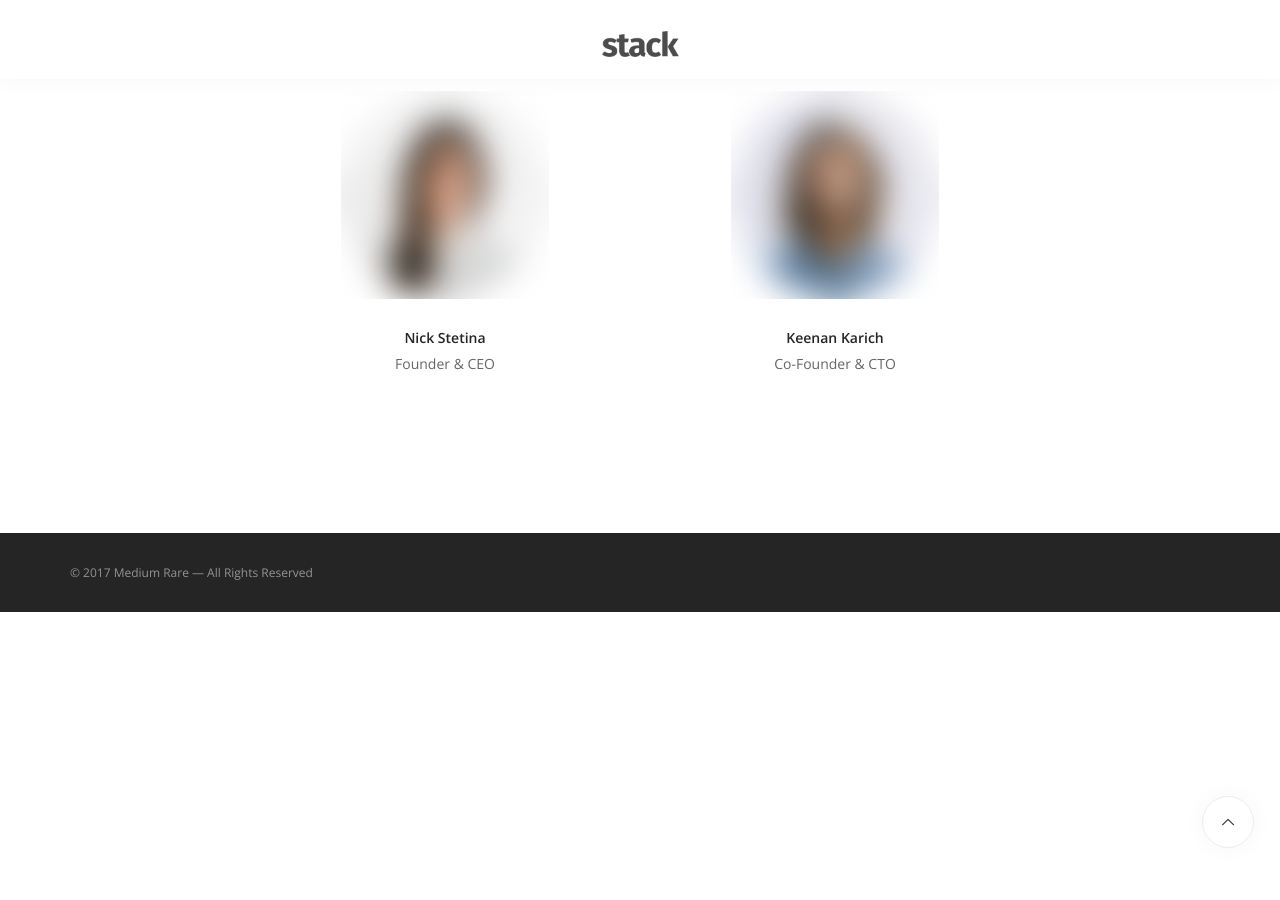
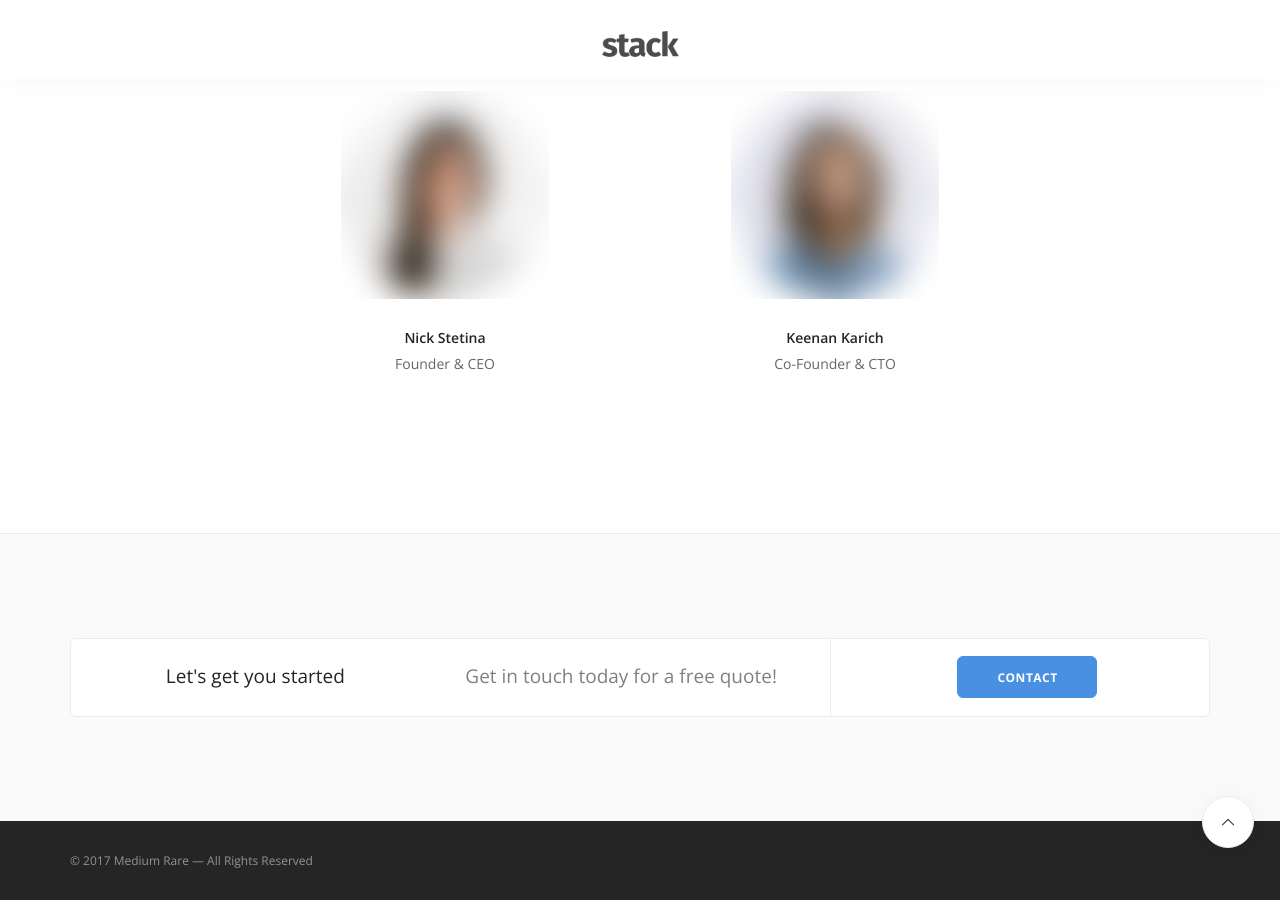
Before and after one commit to WoollyAlly/WoollyAllyTest, a Jekyll site: the page built from index.html, in a window 1280 px wide and 900 px high, scrolled down 2357 px. Built offline with Jekyll 4.4.1, drawn with Linux system fonts in a browser that asks for light colours; some web fonts are replaced; before the commit the page ends 2969 px from its top, so only the background shows below that.

Commit message:
Updated '_includes/footer.html' via CloudCannon

```diff
--- a/_includes/footer.html
+++ b/_includes/footer.html
@@ -1,4 +1,31 @@
 
+<section class=" bg--secondary">
+    <div class="container">
+        <div class="row">
+            <div class="col-sm-12">
+                <div class="cta cta-1 cta--horizontal boxed boxed--border text-center-xs">
+                    <div class="col-md-3 col-md-offset-1 col-sm-4">
+                        <h4>Let's get you started</h4>
+                    </div>
+                    <div class="col-md-4 col-sm-5">
+                        <p class="lead">
+                            Get in touch today for a free quote!
+                        </p>
+                    </div>
+                    <div class="col-md-4 col-sm-3 text-center">
+                        <a class="btn btn--primary type--uppercase" href="#">
+                            <span class="btn__text">
+                                Contact
+                            </span>
+                        </a>
+                    </div>
+                </div>
+            </div>
+        </div>
+        <!--end of row-->
+    </div>
+    <!--end of container-->
+</section>
 <footer class="footer-7 text-center-xs  bg--dark">
     <div class="container">
         <div class="row">
```
